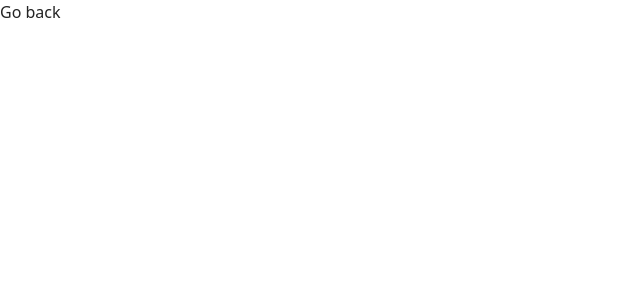
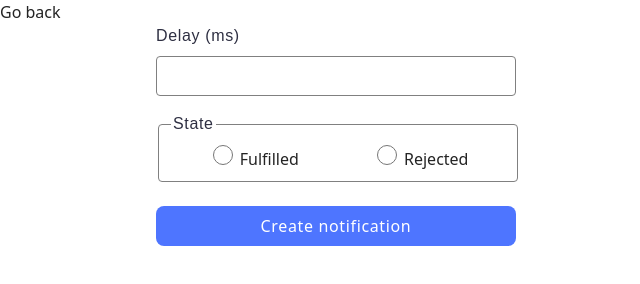
Before and after one commit to OlenaIvaschenko/goit-js-hw-10, a website built with Vite: page src/2-snackbar.html in a window 1280 px wide. Shown: the whole page, without its empty margins (0-640 px from the left). Built offline with nearby package versions, Linux system fonts and the light colour scheme.

Commit message:
task-2-start

```diff
--- a/src/2-snackbar.html
+++ b/src/2-snackbar.html
@@ -4,13 +4,36 @@
     <meta charset="UTF-8" />
     <meta http-equiv="X-UA-Compatible" content="IE=edge" />
     <meta name="viewport" content="width=device-width, initial-scale=1.0" />
-    <title>Page 3</title>
+    <title>Snackbar</title>
     <link rel="stylesheet" href="./css/styles.css" />
   </head>
   <body>
     <main>
       <p><a class="navigation" href="./index.html">Go back</a></p>
-      <div class="container"></div>
+
+      <form class="form">
+        <label class="delay-label">
+          Delay (ms)
+          <input class="delay-input" type="number" name="delay" required />
+        </label>
+
+        <div class="state-wrapper">
+        <fieldset>
+
+          <legend>State</legend>
+          <label class="label-fulfilled">
+            <input class="input-fulfilled" type="radio" name="state" value="fulfilled" required />
+            Fulfilled
+          </label>
+          <label class="label-rejected">
+            <input  class ="input-rejected" type="radio" name="state" value="rejected" required />
+            Rejected
+          </label>
+        </fieldset>
+
+        <button class="submit-button" type="submit">Create notification</button>
+      </form>
+    </div>
     </main>
 
     <script type="module" src="./js/2-snackbar.js"></script>
--- a/src/css/1-timer.css
+++ b/src/css/1-timer.css
@@ -29,6 +29,7 @@
   font-size: 16px;
   line-height: 150%;
   color: #2e2f42;
+  text-transform: capitalize;
 }
 input {
   border-radius: 8px;
--- a/src/css/2-snackbar.css
+++ b/src/css/2-snackbar.css
@@ -1,3 +1,109 @@
 body {
   visibility: visible;
 }
+* {
+  box-sizing: border-box;
+}
+.form {
+  display: flex;
+  flex-direction: column;
+  /* width: 360px;  */
+  /* margin: 36px auto; */
+  margin-left: 156px;
+}
+
+/* .label {
+  font-family: 'Montserrat', sans-serif;
+  font-weight: 400;
+  font-size: 16px;
+  line-height: 150%;
+  letter-spacing: 0.04em;
+  color: #2e2f42;
+  }*/
+legend {
+  font-family: 'Montserrat', sans-serif;
+  font-weight: 400;
+  font-size: 16px;
+  line-height: 150%;
+  letter-spacing: 0.04em;
+  color: #2e2f42;
+}
+.delay-label {
+  font-family: 'Montserrat', sans-serif;
+  font-weight: 400;
+  font-size: 16px;
+  line-height: 150%;
+  letter-spacing: 0.04em;
+  color: #2e2f42;
+  box-sizing: border-box;
+  display: flex;
+  flex-direction: column;
+  gap: 8px;
+  margin-bottom: 16px;
+
+  justify-content: center;
+  flex-wrap: wrap;
+  /* align-items: flex-start; */
+  /* align-content: center;
+   */
+}
+.delay-input {
+  border: 1px solid #808080;
+  border-radius: 4px;
+  width: 360px;
+  height: 40px;
+}
+.delay-input:hover {
+  border: 1px solid #000;
+  border-radius: 4px;
+}
+.delay-input:active {
+  border: 1px solid #4e75ff;
+}
+
+fieldset {
+  display: flex;
+  justify-content: space-around;
+  align-items: center;
+  border-radius: 4px;
+  border: 1px solid #808080;
+  width: 360px;
+
+  margin-bottom: 24px;
+  /* display: flex; */
+  /* justify-content: center;
+  align-items: center; */
+}
+
+.state-wrapper {
+  display: flex;
+  /* justify-content: center; */
+  align-items: start;
+  flex-direction: column;
+}
+.input-fulfilled,
+.input-rejected {
+  font-family: var(--font-family);
+  font-weight: 400;
+  font-size: 16px;
+  line-height: 150%;
+  color: #2e2f42;
+  border: 1px solid #757575;
+  border-radius: 14px;
+  width: 20px;
+  height: 20px;
+  padding-right: 4px;
+}
+.submit-button {
+  border-radius: 8px;
+  padding: 8px 16px;
+  width: 360px;
+  height: 40px;
+  background: #4e75ff;
+  font-family: var(--font-family);
+  font-weight: 500;
+  font-size: 16px;
+  line-height: 150%;
+  letter-spacing: 0.04em;
+  color: #fff;
+}
--- a/src/js/2-snackbar.js
+++ b/src/js/2-snackbar.js
@@ -0,0 +1,62 @@
+// Описаний у документації
+import iziToast from 'izitoast';
+// Додатковий імпорт стилів
+import 'izitoast/dist/css/iziToast.min.css';
+
+import iconCross from '../img/icon/cross-min.png';
+import iconBell from '../img/icon/bell-min.png';
+import iconTriangle from '../img/icon/triangle-min.png';
+import iconVector from '../img/icon/Vector-min.png';
+
+const form = document.querySelector('.form');
+form.setAttribute('novalidate', '');
+
+const successMessage = {
+  title: 'OK',
+  position: 'topRight',
+  messageColor: '#fff',
+  backgroundColor: '#59a10d',
+  iconColor: '#fff',
+  close: true,
+  titleColor: '#fff',
+  closeColor: '#fff',
+  iconUrl: iconVector,
+};
+
+const errorMessage = {
+  title: 'Error',
+  position: 'topRight',
+  messageColor: '#fff',
+  backgroundColor: '#ef4040',
+  iconColor: '#fff',
+  close: true,
+  titleColor: '#fff',
+  closeColor: '#fff',
+  iconUrl: iconCross,
+};
+
+const cautionMessage = {
+  title: 'Caution',
+  position: 'topRight',
+  message: 'You forgot important data',
+  messageColor: '#fff',
+  backgroundColor: '#ffa000',
+  iconColor: '#fff',
+  close: true,
+  titleColor: '#fff',
+  closeColor: '#fff',
+  iconUrl: iconTriangle,
+};
+
+const informingMessage = {
+  title: 'Hello',
+  message: 'Welcome!',
+  position: 'topRight',
+  messageColor: '#fff',
+  backgroundColor: '#09f',
+  iconColor: '#fff',
+  close: true,
+  titleColor: '#fff',
+  closeColor: '#fff',
+  iconUrl: iconBell,
+};
```
Also changed, not shown: src/1-timer.html (+1 -1 lines), src/js/1-timer.js (+9 -0 lines), src/img/icon/Vector-min.png (added), src/img/icon/bell-min.png (added), src/img/icon/cross-min.png (added), src/img/icon/octagon-min.png (added), src/img/icon/triangle-min.png (added).
